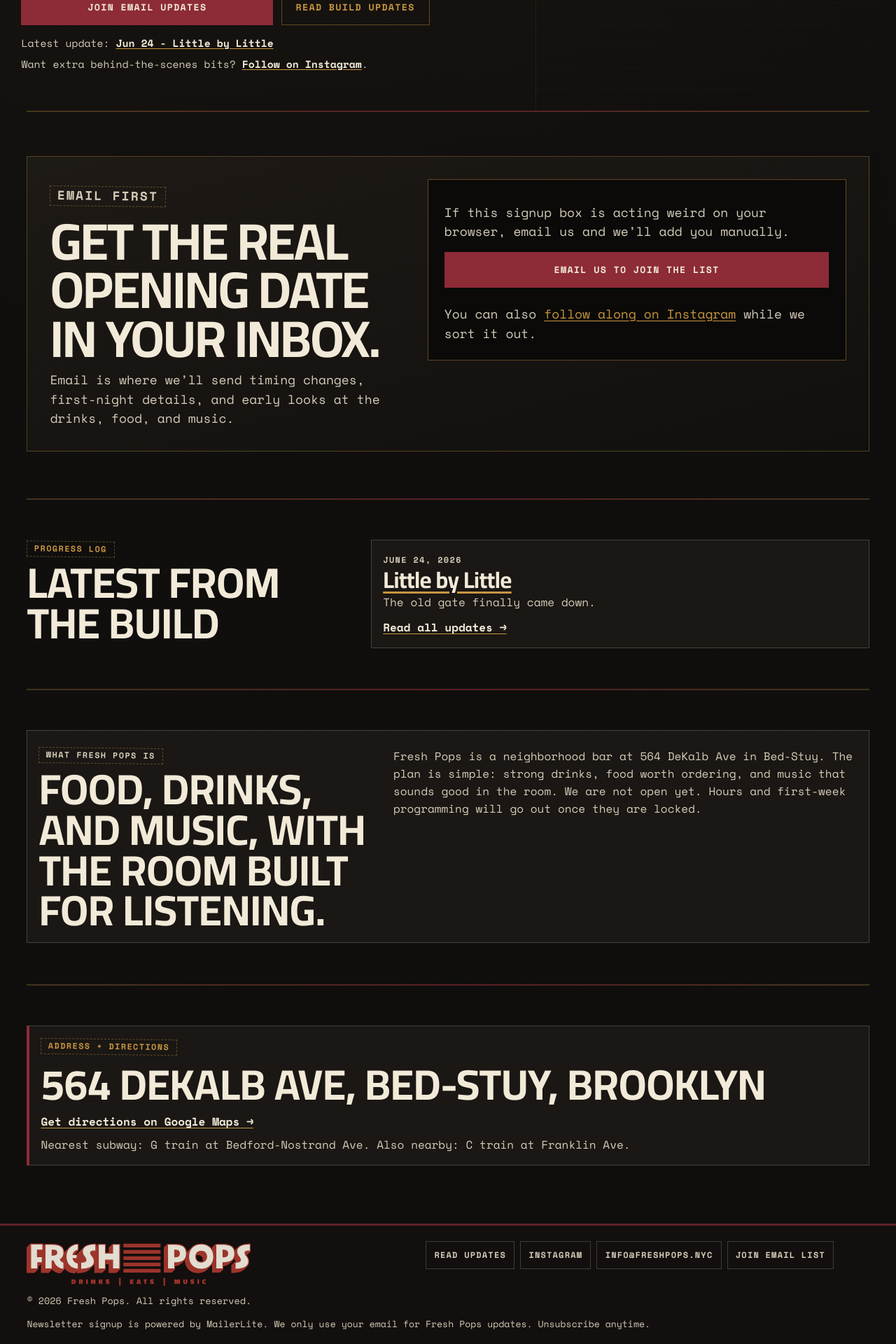
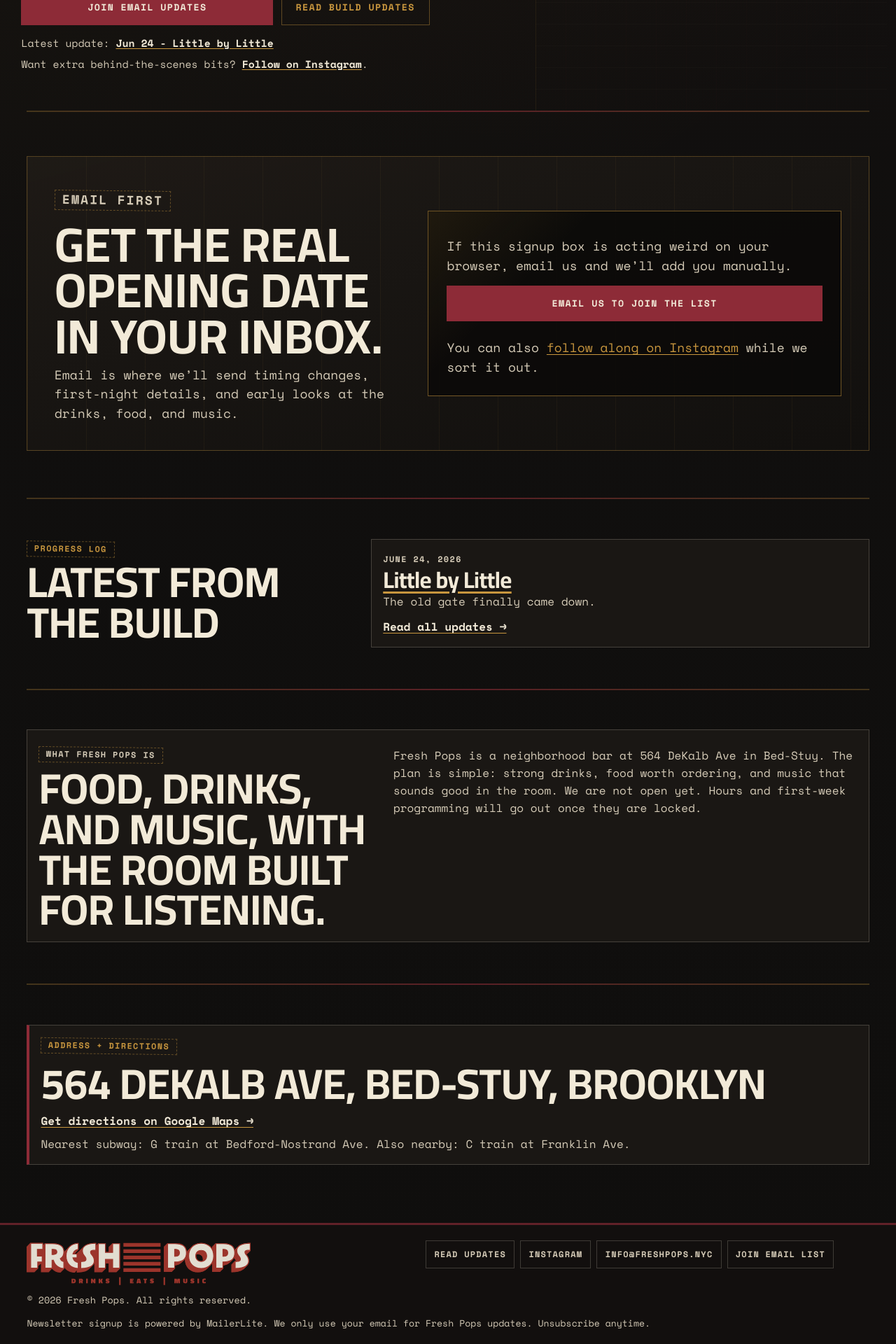
Before and after one commit to kellsnollenberger/freshpops, a Jekyll site: the page built from index.html, in a window 1280 px wide. Shown: the part 1523-3443 px from the top of the page at 70% size. Built offline with Jekyll 4.4.1, drawn with Linux system fonts in a browser that asks for light colours.

Commit message:
Polish MailerLite signup styling

```diff
--- a/assets/css/site.css
+++ b/assets/css/site.css
@@ -500,18 +500,20 @@ main > section:not(.hero)::before {
 }
 
 .signup-panel {
-  padding: clamp(1.2rem, 3.8vw, 2rem);
+  padding: clamp(1.2rem, 3.4vw, 2.4rem);
   display: grid;
-  gap: 1.15rem;
+  gap: clamp(1.4rem, 3vw, 3.2rem);
   border: 1px solid rgba(200, 150, 62, 0.34);
-  background: linear-gradient(165deg, rgba(31, 27, 23, 0.94), rgba(18, 16, 14, 0.98));
+  background:
+    linear-gradient(90deg, rgba(200, 150, 62, 0.06) 0 1px, transparent 1px 100%) 0 0 / 84px 84px,
+    linear-gradient(165deg, rgba(31, 27, 23, 0.94), rgba(18, 16, 14, 0.98));
 }
 
 .signup-panel h2 {
   margin-top: 0.45rem;
   max-width: 14ch;
-  font-size: clamp(2.05rem, 6.2vw, 4.6rem);
-  letter-spacing: -0.03em;
+  font-size: clamp(2.05rem, 5.6vw, 4.3rem);
+  letter-spacing: 0;
 }
 
 .signup-panel p {
@@ -522,9 +524,12 @@ main > section:not(.hero)::before {
 }
 
 .signup-form-wrap {
-  border: 1px solid rgba(200, 150, 62, 0.45);
-  background: rgba(11, 10, 9, 0.95);
-  padding: clamp(0.95rem, 2.4vw, 1.45rem);
+  align-self: center;
+  border: 1px solid rgba(200, 150, 62, 0.52);
+  background:
+    linear-gradient(135deg, rgba(200, 150, 62, 0.1), transparent 28%),
+    rgba(11, 10, 9, 0.88);
+  padding: clamp(1rem, 2.5vw, 1.65rem);
 }
 
 .signup-form-wrap.is-fallback-visible {
@@ -841,7 +846,53 @@ main > section:not(.hero)::before {
   color: var(--text-dim);
 }
 
-/* Email signup embed cleanup */
+/* MailerLite signup embed cleanup */
+.ml-embedded,
+.signup-form-wrap .ml-form-embedContainer,
+.signup-form-wrap .ml-form-embedWrapper,
+.signup-form-wrap .ml-form-embedBody,
+.signup-form-wrap .ml-form-align-center,
+.signup-form-wrap .ml-form-formContent,
+.signup-form-wrap .ml-form-fieldRow,
+.signup-form-wrap .ml-field-group,
+.signup-form-wrap .ml-input-horizontal,
+.signup-form-wrap .ml-form-horizontalRow,
+.signup-form-wrap .ml-form-embedSubmit {
+  margin: 0 !important;
+  max-width: none !important;
+  width: 100% !important;
+  min-width: 0 !important;
+  background: transparent !important;
+  border: 0 !important;
+  border-radius: 0 !important;
+  box-shadow: none !important;
+}
+
+.signup-form-wrap .ml-form-embedWrapper {
+  color: var(--text) !important;
+  padding: 0 !important;
+}
+
+.signup-form-wrap .ml-form-embedBody,
+.signup-form-wrap .ml-form-successBody {
+  padding: 0 !important;
+}
+
+.signup-form-wrap .ml-form-horizontalRow {
+  display: grid !important;
+  grid-template-columns: minmax(0, 1fr) minmax(170px, 0.34fr);
+  gap: 0.75rem !important;
+  align-items: stretch !important;
+}
+
+.signup-form-wrap .ml-input-horizontal {
+  display: block !important;
+}
+
+.signup-form-wrap .ml-form-embedSubmit {
+  display: block !important;
+}
+
 .signup-form-embed,
 .signup-form-embed form,
 .signup-form-embed iframe {
@@ -877,12 +928,13 @@ main > section:not(.hero)::before {
   appearance: none;
   -webkit-appearance: none;
   width: 100%;
-  min-height: 62px;
-  border: 1px solid rgba(200, 150, 62, 0.34) !important;
+  height: 64px !important;
+  min-height: 64px;
+  border: 1px solid rgba(200, 150, 62, 0.58) !important;
   border-radius: 0 !important;
   background: #0f0e0d !important;
   color: var(--text) !important;
-  padding: 1rem 1rem;
+  padding: 1rem 1.05rem;
   font-family: "Space Mono", "IBM Plex Mono", monospace;
   font-size: 1.08rem;
   box-shadow: none !important;
@@ -913,11 +965,13 @@ main > section:not(.hero)::before {
 }
 
 .signup-form-embed button,
+.signup-form-wrap .ml-form-embedSubmit button,
 .signup-form-wrap input[type="submit"] {
   width: 100% !important;
+  height: 64px !important;
   min-height: 64px;
   border: 1px solid rgba(141, 43, 55, 0.9) !important;
-  background: linear-gradient(90deg, #74232d 0%, #8d2b37 100%) !important;
+  background: linear-gradient(90deg, #8d2b37 0%, #b4322b 100%) !important;
   color: var(--text) !important;
   border-radius: 0;
   text-transform: uppercase;
@@ -929,6 +983,7 @@ main > section:not(.hero)::before {
 }
 
 .signup-form-embed button:hover,
+.signup-form-wrap .ml-form-embedSubmit button:hover,
 .signup-form-wrap input[type="submit"]:hover {
   background: rgba(200, 150, 62, 0.14) !important;
   color: var(--text) !important;
@@ -986,6 +1041,10 @@ select:focus-visible {
   .signup-panel h2 {
     max-width: 100%;
     font-size: clamp(1.9rem, 10vw, 3rem);
+  }
+
+  .signup-form-wrap .ml-form-horizontalRow {
+    grid-template-columns: 1fr;
   }
 
   .hero-actions {
```
